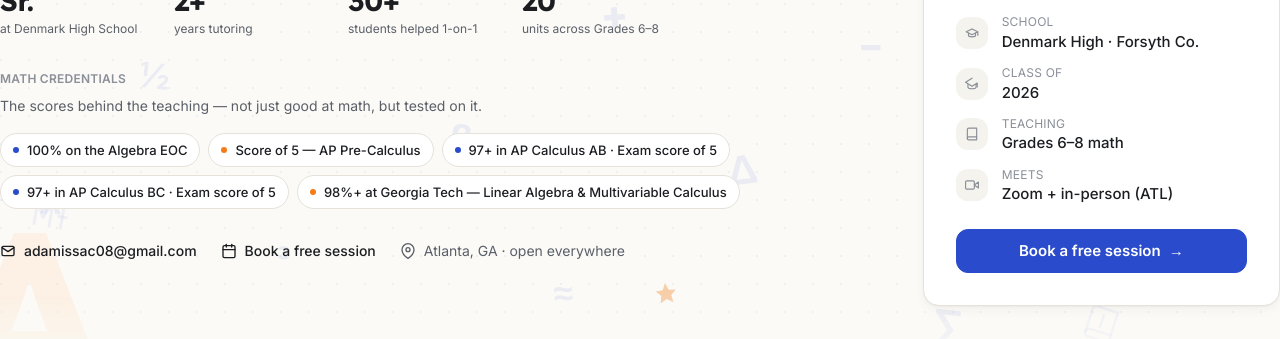
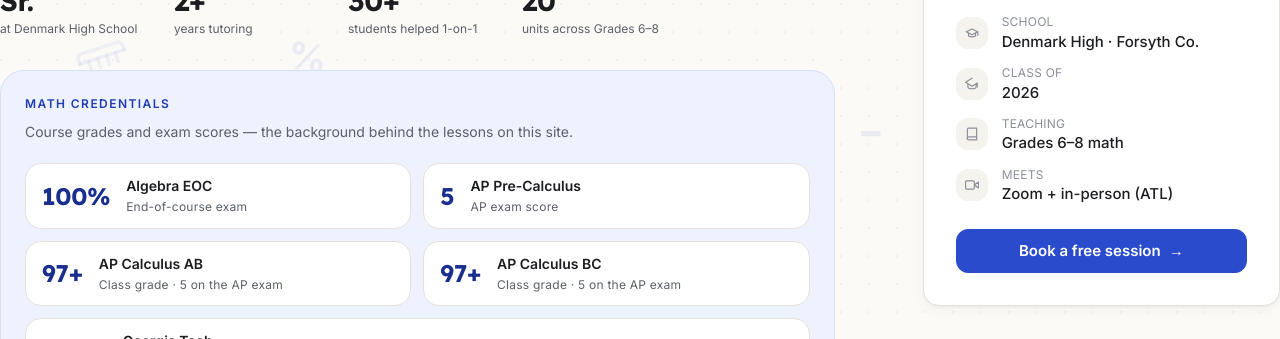
Before and after one commit to adamissac/adamsalphabet, a Next.js app: page /about in a window 1280 px wide. Shown: the part 461-800 px from the top of the page. Built offline with nearby package versions, Linux system fonts and the light colour scheme; no server answers.

Commit message:
Redesign About math credentials as score cards
Replace easy-to-miss pill tags with a branded card and grid of score rows so credentials read clearly on the page.

```diff
--- a/src/app/about/page.tsx
+++ b/src/app/about/page.tsx
@@ -50,23 +50,32 @@ export default function AboutPage() {
                 <Stat num="20" label="units across Grades 6–8" />
               </dl>
 
-              {/* Math credentials — tag style */}
-              <div className="mt-8">
-                <p className="caption font-semibold tracking-[0.14em] uppercase text-[var(--color-ink-soft)]">
-                  Math credentials
+              {/* Math credentials */}
+              <div className="mt-8 rounded-xl border border-[var(--color-brand-100)] bg-[var(--color-brand-50)] p-5 sm:p-6">
+                <p className="eyebrow text-[var(--color-brand-600)]">Math credentials</p>
+                <p className="small text-[var(--color-ink-muted)] mt-2 max-w-xl leading-relaxed">
+                  Course grades and exam scores — the background behind the lessons on this site.
                 </p>
-                <p className="small text-[var(--color-ink-muted)] mt-2 max-w-xl leading-relaxed">
-                  The scores behind the teaching — not just good at math, but tested on it.
-                </p>
-                <ul className="mt-4 flex flex-wrap gap-2">
-                  <ActivityChip dot="brand">100% on the Algebra EOC</ActivityChip>
-                  <ActivityChip dot="accent">Score of 5 — AP Pre-Calculus</ActivityChip>
-                  <ActivityChip dot="brand">97+ in AP Calculus AB · Exam score of 5</ActivityChip>
-                  <ActivityChip dot="brand">97+ in AP Calculus BC · Exam score of 5</ActivityChip>
-                  <ActivityChip dot="accent">
-                    98%+ at Georgia Tech — Linear Algebra &amp; Multivariable Calculus
-                  </ActivityChip>
-                </ul>
+                <dl className="mt-5 grid gap-3 sm:grid-cols-2">
+                  <CredentialRow label="Algebra EOC" value="100%" detail="End-of-course exam" />
+                  <CredentialRow label="AP Pre-Calculus" value="5" detail="AP exam score" />
+                  <CredentialRow
+                    label="AP Calculus AB"
+                    value="97+"
+                    detail="Class grade · 5 on the AP exam"
+                  />
+                  <CredentialRow
+                    label="AP Calculus BC"
+                    value="97+"
+                    detail="Class grade · 5 on the AP exam"
+                  />
+                  <CredentialRow
+                    label="Georgia Tech"
+                    value="98%+"
+                    detail="Linear Algebra & Multivariable Calculus"
+                    className="sm:col-span-2"
+                  />
+                </dl>
               </div>
 
               {/* Quick contact strip */}
@@ -369,24 +378,32 @@ function Stat({ num, label }: { num: string; label: string }) {
   );
 }
 
-function ActivityChip({
-  dot,
-  children,
+function CredentialRow({
+  label,
+  value,
+  detail,
+  className = "",
 }: {
-  dot: "brand" | "accent";
-  children: React.ReactNode;
+  label: string;
+  value: string;
+  detail: string;
+  className?: string;
 }) {
-  const dotColor =
-    dot === "brand" ? "var(--color-brand-500)" : "var(--color-accent-500)";
   return (
-    <li className="inline-flex items-center gap-2 px-3 py-1.5 rounded-full bg-[var(--color-surface)] border border-[var(--color-border)] text-[13px] font-medium text-[var(--color-ink)]">
-      <span
-        aria-hidden
-        className="w-1.5 h-1.5 rounded-full flex-shrink-0"
-        style={{ background: dotColor }}
-      />
-      {children}
-    </li>
+    <div
+      className={[
+        "flex items-center gap-4 rounded-lg bg-white border border-[var(--color-border)] px-4 py-3",
+        className,
+      ].join(" ")}
+    >
+      <dd className="font-display font-bold text-2xl tabular-nums text-[var(--color-brand-700)] shrink-0">
+        {value}
+      </dd>
+      <div className="min-w-0">
+        <dt className="text-sm font-semibold text-[var(--color-ink)]">{label}</dt>
+        <p className="caption text-[var(--color-ink-muted)] mt-0.5 leading-snug">{detail}</p>
+      </div>
+    </div>
   );
 }
 
```
